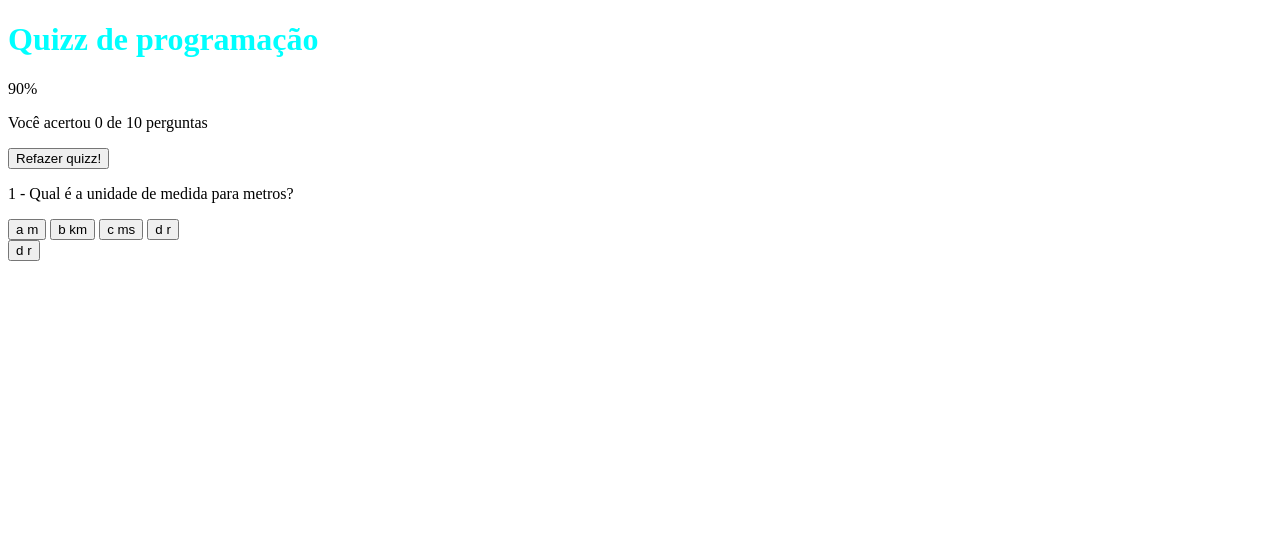
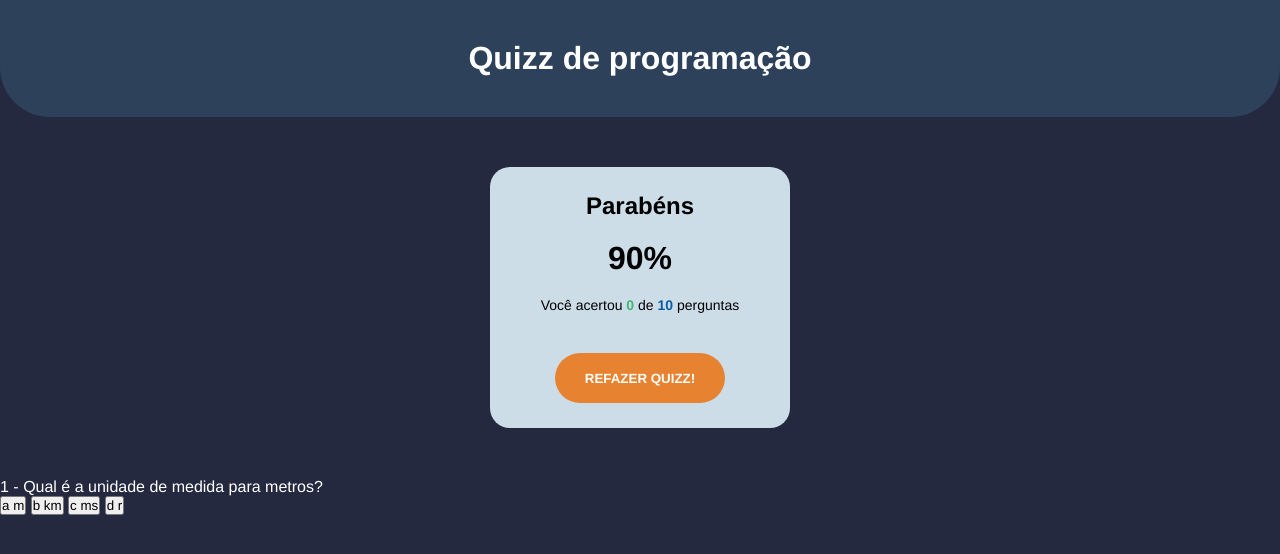
Before and after one commit to EduardoBran/quizz, a plain HTML site: page index.html in a window 1280 px wide. Drawn offline with Linux system fonts and the light colour scheme.

Commit message:
CSS da tela de pontuação

```diff
--- a/css/styles.css
+++ b/css/styles.css
@@ -1,3 +1,77 @@
-h1{
-    color: aqua;
+/* GERAL */
+
+* {
+    margin: 0;
+    padding: 0;
+    box-sizing: border-box;
+    font-family: Helvetica, Arial, sans-serif;
 }
+
+body {
+    background-color: #242940;
+    color: #FFF;
+}
+
+.hide {
+    display: none !important;
+}
+
+#main-title {
+    padding: 40px 0;
+    text-align: center;
+    background-color: #2D425A;
+    border-bottom-left-radius: 50px;
+    border-bottom-right-radius: 50px;
+}
+
+/* SCORE CONTAINER */
+
+#score-container{
+    background-color: #CDDDE8;
+    color: #000;
+    text-align: center;
+    width: 300px;
+    margin: 50px auto; /* auto centraliza */
+    padding: 25px;
+    border-radius: 20px;
+}
+
+#score-container p {
+    font-size: 14px;
+    margin: 20px 0;
+}
+
+#score-container #display-score{
+    font-size: 32px;
+    font-weight: bold;
+}
+
+#correct-answers {
+    font-weight: bold;
+    color: #40B576;
+}
+
+#questions-qty {
+    font-weight:  bold;
+    color: #075EA4;
+}
+
+#restart {
+    background-color: #E78230;
+    color: #FFF;
+    font-weight: bold;
+    height: 50px;
+    border-radius: 25px;
+    border: 2px solid transparent;
+    width: 170px;
+    text-transform: uppercase;
+    margin-top: 20px;
+    cursor: pointer;
+    transition: .4s;
+}
+
+#restart:hover {
+    background-color: transparent;
+    border-color: #E78230;
+    color: #E78230;
+}
--- a/index.html
+++ b/index.html
@@ -15,8 +15,9 @@
     <!-- SCORE BOARD -->
 
     <div id="score-container">
+        <h2>Parabéns</h2>
         <p id="display-score"><span>90</span>%</p>
-        <p>Você acertou <span id="correct-answer">0</span> de <span id="questions-qty">10</span> perguntas</p>
+        <p>Você acertou <span id="correct-answers">0</span> de <span id="questions-qty">10</span> perguntas</p>
         <button id="restart">Refazer quizz!</button>
     </div>
 
```
